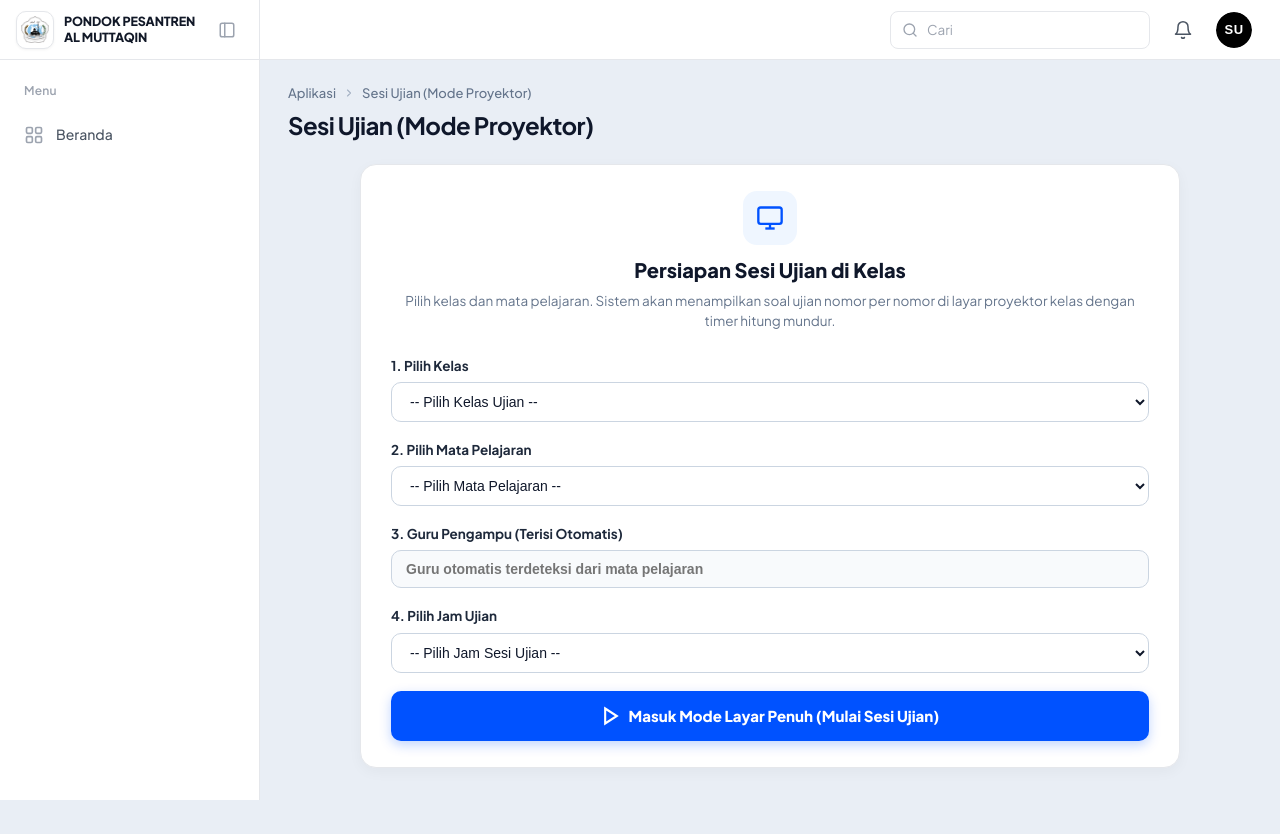
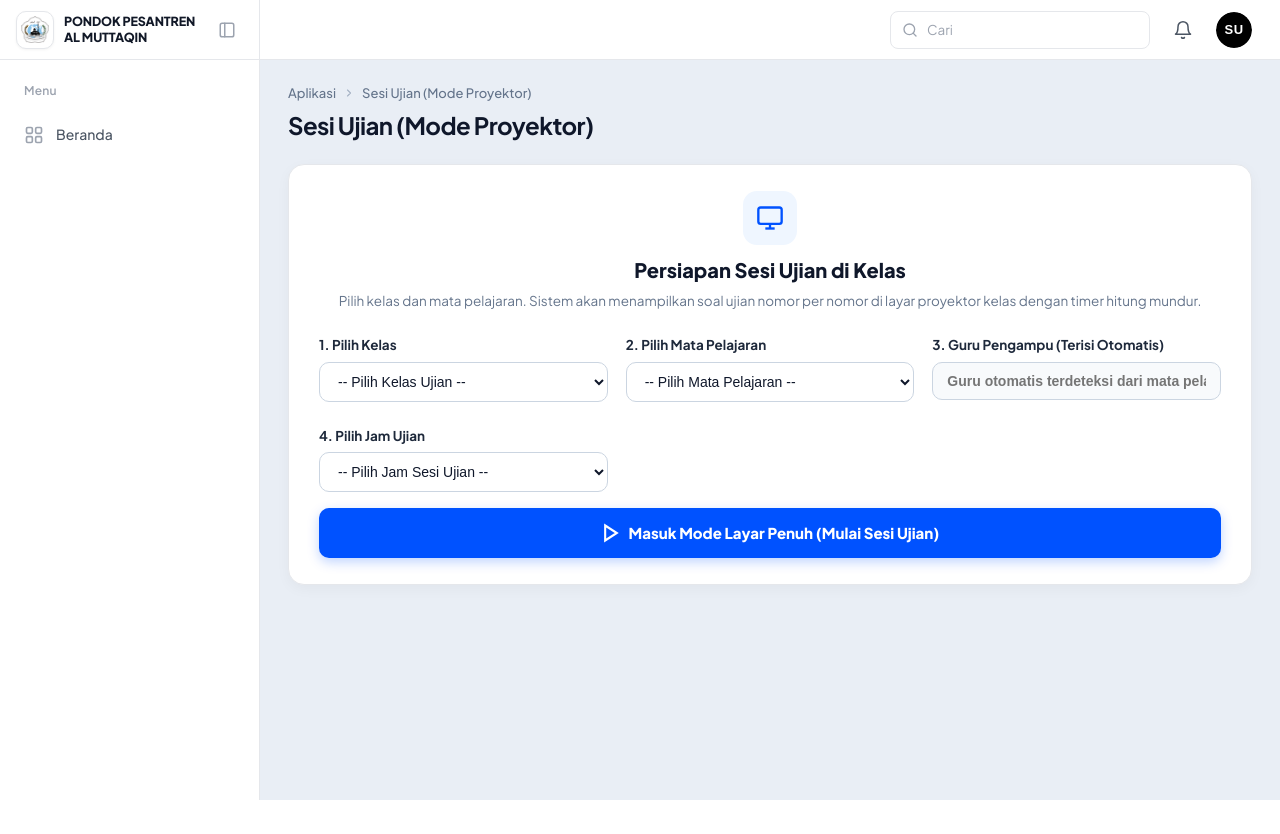
Before and after one commit to AngieSeprisa/almuttaqin-madiun, a Laravel app: page /ujian/sesi in a window 1280 px wide. After the commit the page ends 800 px from the top, so only its background shows below. Run offline with Laravel 12, Linux system fonts and the light colour scheme; the visitor is signed in with stand-in values (Sample User, id 1); data that the repository does not hold is empty.

Commit message:
style: buat tampilan semua menu dan form menjadi full width ke halaman

```diff
--- a/resources/views/guru-sekolah/index.blade.php
+++ b/resources/views/guru-sekolah/index.blade.php
@@ -18,7 +18,7 @@
 @endsection
 
 @section('content')
-<div style="display:flex; flex-direction:column; gap:18px; max-width:1300px; margin:0 auto;">
+<div style="display:flex; flex-direction:column; gap:18px; width:100%;">
 
     {{-- Banner Notifikasi --}}
     @if(session('success'))
--- a/resources/views/nfc/index.blade.php
+++ b/resources/views/nfc/index.blade.php
@@ -303,8 +303,7 @@
     display: flex;
     flex-direction: column;
     gap: 20px;
-    max-width: 1000px;
-    margin: 0 auto;
+    width: 100%;
     padding-bottom: 40px;
 }
 
--- a/resources/views/pengaturan-absensi/index.blade.php
+++ b/resources/views/pengaturan-absensi/index.blade.php
@@ -29,7 +29,7 @@
 @endsection
 
 @section('content')
-<div style="display:flex; flex-direction:column; gap:20px; max-width:1100px;">
+<div style="display:flex; flex-direction:column; gap:20px; width:100%;">
 
     {{-- Alert Notifikasi --}}
     @if(session('success'))
--- a/resources/views/pengaturan-sesi/form.blade.php
+++ b/resources/views/pengaturan-sesi/form.blade.php
@@ -721,8 +721,6 @@ a.btn.btn-secondary:hover {
 
 .sesi-form-page-container {
     width: 100%;
-    max-width: 1080px;
-    margin: 0 auto;
     padding-bottom: 40px;
 }
 
--- a/resources/views/perizinan/haid.blade.php
+++ b/resources/views/perizinan/haid.blade.php
@@ -15,7 +15,7 @@
 @endsection
 
 @section('content')
-<div style="display:flex; flex-direction:column; gap:18px; max-width:1300px; margin:0 auto;">
+<div style="display:flex; flex-direction:column; gap:18px; width:100%;">
 
     {{-- Alert Banner --}}
     @if (session('success'))
--- a/resources/views/presensi/index.blade.php
+++ b/resources/views/presensi/index.blade.php
@@ -27,7 +27,7 @@
 @endsection
 
 @section('content')
-<div style="display:flex; flex-direction:column; gap:20px; max-width:960px; margin:0 auto;">
+<div style="display:flex; flex-direction:column; gap:20px; width:100%;">
 
     {{-- Status Kartu Hari Ini & Live Clock --}}
     <div style="display:grid; grid-template-columns:repeat(auto-fit, minmax(260px, 1fr)); gap:16px;">
--- a/resources/views/sekolah/ekskul/jurnal.blade.php
+++ b/resources/views/sekolah/ekskul/jurnal.blade.php
@@ -56,7 +56,7 @@
 @endpush
 
 @section('content')
-<div style="display:flex; flex-direction:column; gap:20px; width:100%; max-width:1200px;">
+<div style="display:flex; flex-direction:column; gap:20px; width:100%;">
 
     {{-- Feedback Alerts --}}
     @if(session('success'))
--- a/resources/views/sekolah/jurnal.blade.php
+++ b/resources/views/sekolah/jurnal.blade.php
@@ -21,7 +21,7 @@
 @endpush
 
 @section('content')
-<div style="display:flex; flex-direction:column; gap:20px; width:100%; max-width:1200px;">
+<div style="display:flex; flex-direction:column; gap:20px; width:100%;">
 
     {{-- Feedback Alerts --}}
     @if(session('success'))
--- a/resources/views/ujian/form.blade.php
+++ b/resources/views/ujian/form.blade.php
@@ -15,8 +15,7 @@
         border: 1px solid var(--border-light, #e2e8f0);
         border-radius: 14px;
         box-shadow: 0 1px 3px rgba(0,0,0,0.04);
-        max-width: 820px;
-        margin: 0 auto;
+        width: 100%;
         overflow: hidden;
     }
     .ujian-form-header {
--- a/resources/views/ujian/hasil-empty.blade.php
+++ b/resources/views/ujian/hasil-empty.blade.php
@@ -15,7 +15,7 @@
 @endsection
 
 @section('content')
-<div style="max-width:800px; margin:40px auto; text-align:center; background:#ffffff; border:1px solid #e2e8f0; border-radius:16px; padding:50px 24px;">
+<div style="width:100%; margin-bottom:40px; text-align:center; background:#ffffff; border:1px solid #e2e8f0; border-radius:16px; padding:50px 24px;">
     <div style="width:64px; height:64px; border-radius:50%; background:#eff6ff; color:#0284c7; display:flex; align-items:center; justify-content:center; margin:0 auto 16px;">
         <svg viewBox="0 0 24 24" width="32" height="32" fill="none" stroke="currentColor" stroke-width="2">
             <path d="M16 4h2a2 2 0 0 1 2 2v14a2 2 0 0 1-2 2H6a2 2 0 0 1-2-2V6a2 2 0 0 1 2-2h2"></path>
--- a/resources/views/ujian/hasil.blade.php
+++ b/resources/views/ujian/hasil.blade.php
@@ -31,8 +31,7 @@
 @section('content')
 <style>
     .hasil-container {
-        max-width: 1200px;
-        margin: 0 auto;
+        width: 100%;
     }
     .stats-grid {
         display: grid;
--- a/resources/views/ujian/kunci.blade.php
+++ b/resources/views/ujian/kunci.blade.php
@@ -21,8 +21,7 @@
 @section('content')
 <style>
     .kunci-container {
-        max-width: 1040px;
-        margin: 0 auto;
+        width: 100%;
     }
     .kunci-header-card {
         background: var(--bg-surface, #ffffff);
--- a/resources/views/ujian/sesi-index.blade.php
+++ b/resources/views/ujian/sesi-index.blade.php
@@ -9,12 +9,17 @@
         border: 1px solid var(--border-light, #e2e8f0);
         border-radius: 16px;
         padding: 26px 30px;
-        max-width: 820px;
-        margin: 0 auto 30px auto;
+        width: 100%;
+        margin-bottom: 30px;
         box-shadow: 0 4px 14px rgba(0,0,0,0.04);
     }
+    .sesi-form-grid {
+        display: grid;
+        grid-template-columns: repeat(auto-fit, minmax(280px, 1fr));
+        gap: 18px;
+    }
     .form-group-sesi {
-        margin-bottom: 18px;
+        margin-bottom: 6px;
     }
     .form-group-sesi label {
         display: block;
@@ -69,6 +74,7 @@
         </div>
 
         <form id="formSesiUjian" onsubmit="handleStartSession(event)">
+            <div class="sesi-form-grid">
                 <!-- 1. Pilih Kelas -->
                 <div class="form-group-sesi">
                     <label>1. Pilih Kelas</label>
@@ -119,6 +125,7 @@
                             <option value="Sesi Siang (12:30 - 14:00)">Sesi Siang (12:30 - 14:00)</option>
                         @endif
                     </select>
+                </div>
             </div>
 
             <!-- Info Ujian Yang Cocok -->
--- a/resources/views/ujian/upload-scan.blade.php
+++ b/resources/views/ujian/upload-scan.blade.php
@@ -29,8 +29,7 @@
 @section('content')
 <style>
     .upload-container {
-        max-width: 960px;
-        margin: 0 auto;
+        width: 100%;
     }
     .info-summary-card {
         background: var(--bg-surface, #ffffff);
```
Lines whose indentation alone changed are shown as unchanged.
